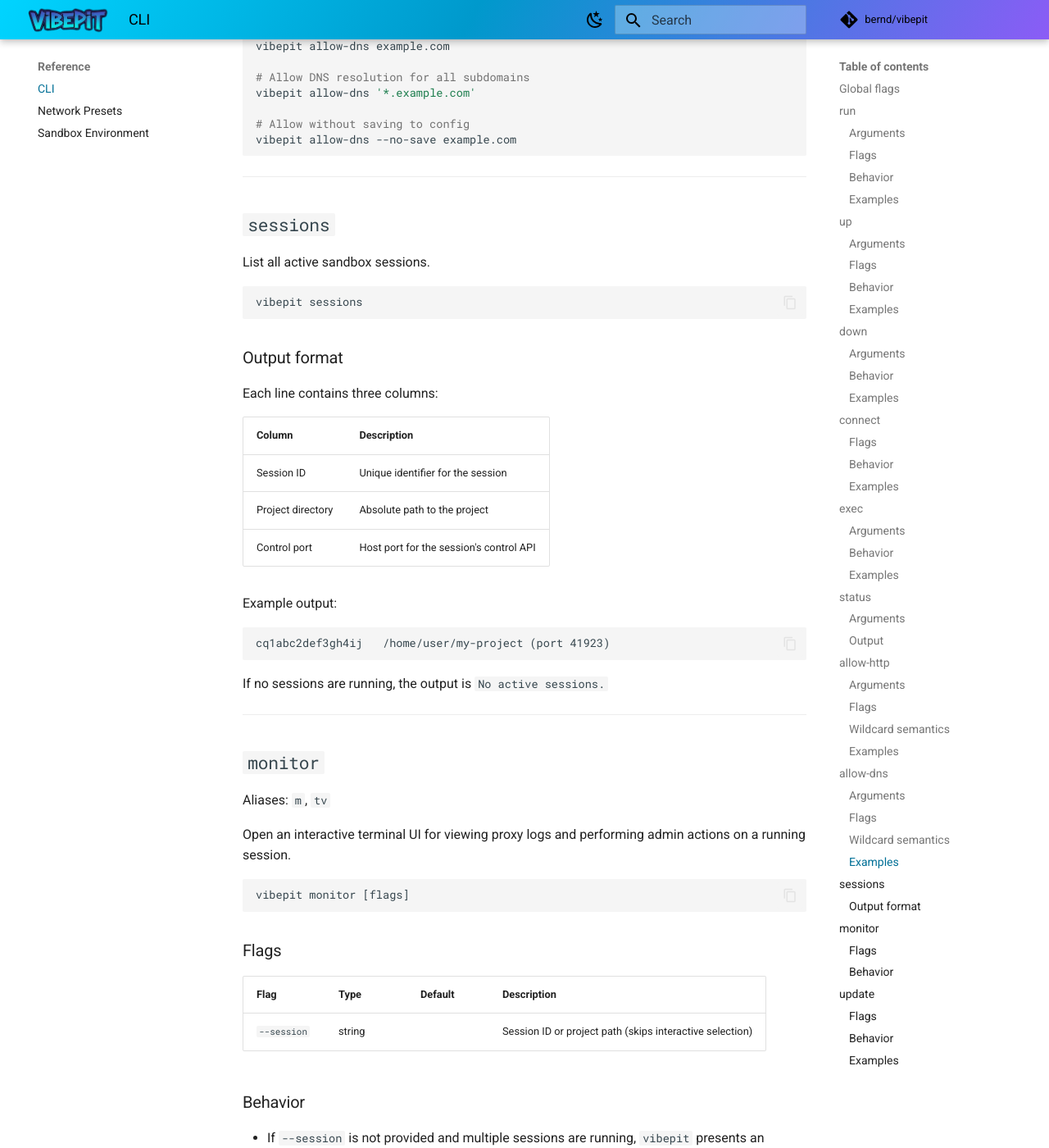
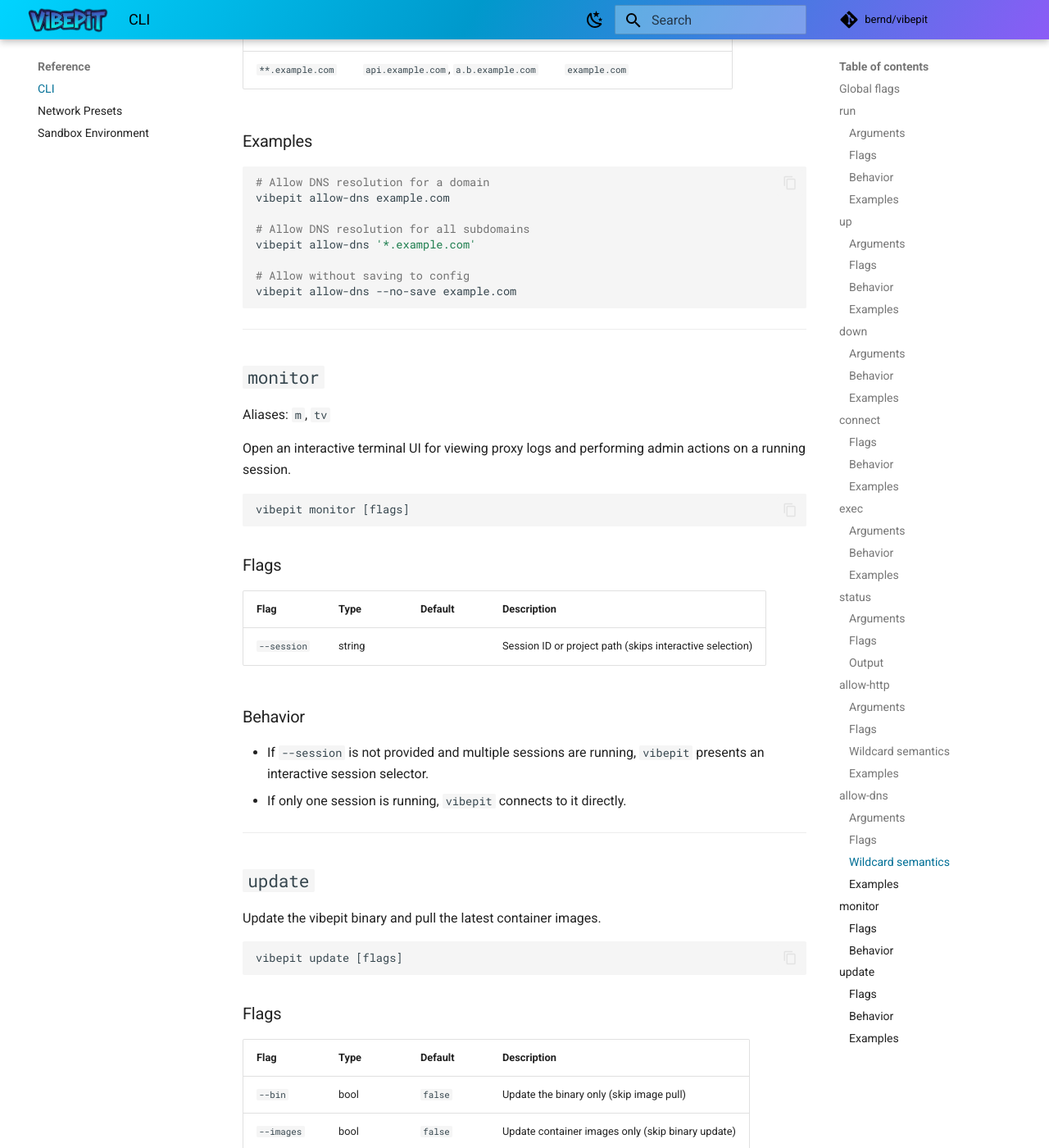
Before and after one commit to bernd/vibepit, an MkDocs documentation site: the page built from docs/content/reference/cli.md, in a window 1280 px wide and 1400 px high, scrolled down 9292 px. Shown: the whole window at 82% size. Built offline with MkDocs 1.6.1 and Material for MkDocs 9.7.7, drawn with Linux system fonts in a browser that asks for light colours; comment, search, counter and statistics services are not loaded; some of the changed text lies outside the part shown.

Commit message:
Remove obsolete sessions command; replaced by status
Update documentation.

````diff
--- a/docs/content/reference/cli.md
+++ b/docs/content/reference/cli.md
@@ -1,5 +1,5 @@
 ---
-description: Complete reference for vibepit commands, flags, and arguments including run, up, down, connect, exec, status, allow-http, allow-dns, sessions, monitor, update, and self-update.
+description: Complete reference for vibepit commands, flags, and arguments including run, up, down, connect, exec, status, allow-http, allow-dns, monitor, update, and self-update.
 ---
 
 # CLI Reference
@@ -261,6 +261,12 @@ vibepit status [project-path]
 |----------|-------------|
 | `project-path` | Path to the project directory. Defaults to the current working directory. |
 
+### Flags
+
+| Flag | Type | Default | Description |
+|------|------|---------|-------------|
+| `-v`, `--verbose` | bool | `false` | Enable verbose output |
+
 ### Output
 
 When run inside a project directory (or given a project path), displays the
@@ -279,8 +285,8 @@ Example output:
       SSH   127.0.0.1:52847
 ```
 
-If no sessions are running at all, prints `No running session for <path>` (when
-in a project) or `No active sessions.` (when outside a project).
+If no sessions are running at all, prints `No active session for <path>` (when
+in a project) or `No active sessions` (when outside a project).
 
 ---
 
@@ -384,34 +390,6 @@ vibepit allow-dns --no-save example.com
 
 ---
 
-## `sessions`
-
-List all active sandbox sessions.
-
-```
-vibepit sessions
-```
-
-### Output format
-
-Each line contains three columns:
-
-| Column | Description |
-|--------|-------------|
-| Session ID | Unique identifier for the session |
-| Project directory | Absolute path to the project |
-| Control port | Host port for the session's control API |
-
-Example output:
-
-```
-cq1abc2def3gh4ij   /home/user/my-project (port 41923)
-```
-
-If no sessions are running, the output is `No active sessions.`
-
----
-
 ## `monitor`
 
 Aliases: `m`, `tv`
````
Also changed, not shown: AGENTS.md (+2 -3 lines), docs/content/how-to/allowlist-and-monitor.md (+1 -1 lines), docs/content/how-to/troubleshooting.md (+1 -1 lines), 3 other files.
